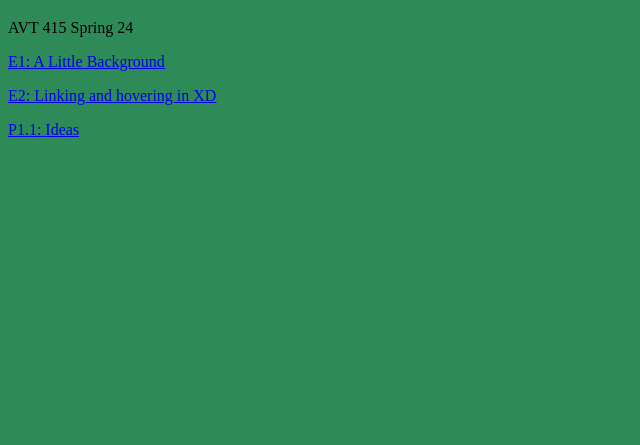
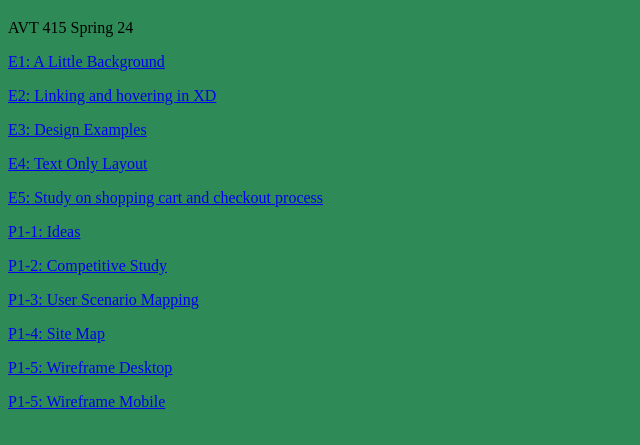
Before and after one commit to yaz-2/-avt415-, a plain HTML site: page index.html in a window 1280 px wide. Shown: the part 61-506 px from the top of the page, without its empty margins (0-640 px from the left). Drawn offline with Linux system fonts and the light colour scheme.

Commit message:
Update index.html

```diff
--- a/index.html
+++ b/index.html
@@ -16,7 +16,23 @@
 
 <p>	<a href="https://xd.adobe.com/view/6c8e48f0-b28d-442d-b84b-e7a24bf7cf0a-39dd/"> E2: Linking and hovering in XD</a> </p>
 
-	<p> <a href="P1/P1-1/Index.html"> P1.1: Ideas</a></p>
+	<p> <a href="https://xd.adobe.com/view/90ef10cd-bdc0-498a-b232-c818f8e18e5e-c5bc/"> E3: Design Examples</a></p>
+
+	<p> <a href ="E4/index.html"> E4: Text Only Layout</a></p>
+
+	<p> <a href ="https://xd.adobe.com/view/64f480e8-932a-4655-9ca9-7946bbdd86b9-31a7/"> E5: Study on shopping cart and checkout process</a></p>
+
+	<p> <a href="P1/P1-1/index.html"> P1-1: Ideas</a></p>
+
+	<p> <a href="https://xd.adobe.com/view/1f2e5a5a-1e14-45bd-aa4a-f6bf9a2a6095-4a7d/"> P1-2: Competitive Study </a></p>
+
+	<p> <a href="P1/P1-3/index.html"> P1-3: User Scenario Mapping </a></p>
+
+	<p> <a href="https://xd.adobe.com/view/6a2b9004-5fad-4e4b-b5a4-e30d49128546-3f78/" > P1-4: Site Map</a></p>
+
+	<p> <a href= "https://xd.adobe.com/view/02a1473c-86f9-41e2-a86a-dc8b83c22cc8-57f2/" > P1-5: Wireframe Desktop</a></p>
+
+	<p> <a href= "https://xd.adobe.com/view/e2e7f5bb-2761-4b62-9817-7223bc8f4b18-b7b4/" > P1-5: Wireframe Mobile</a></p>
 
 </body>
 </html>
```
